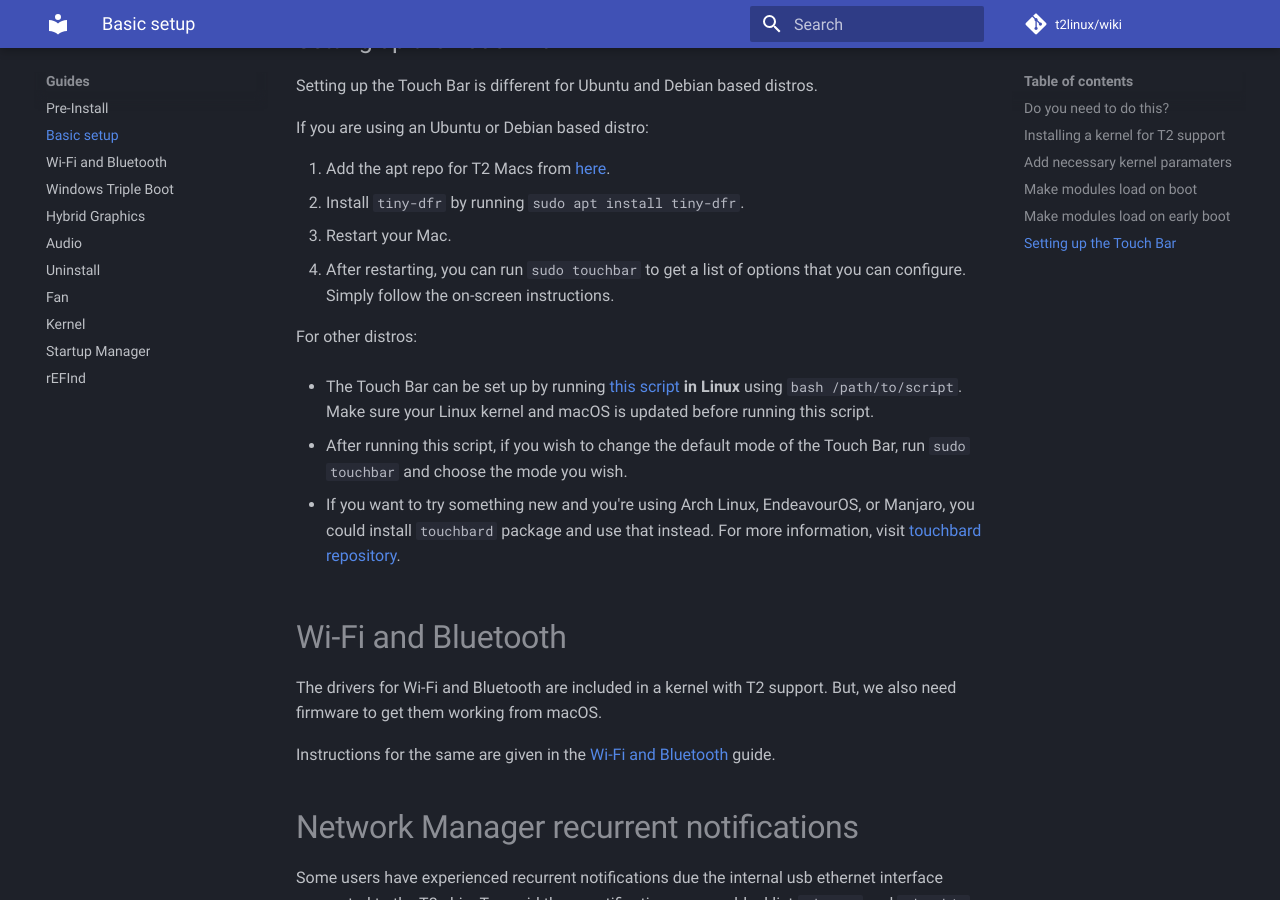
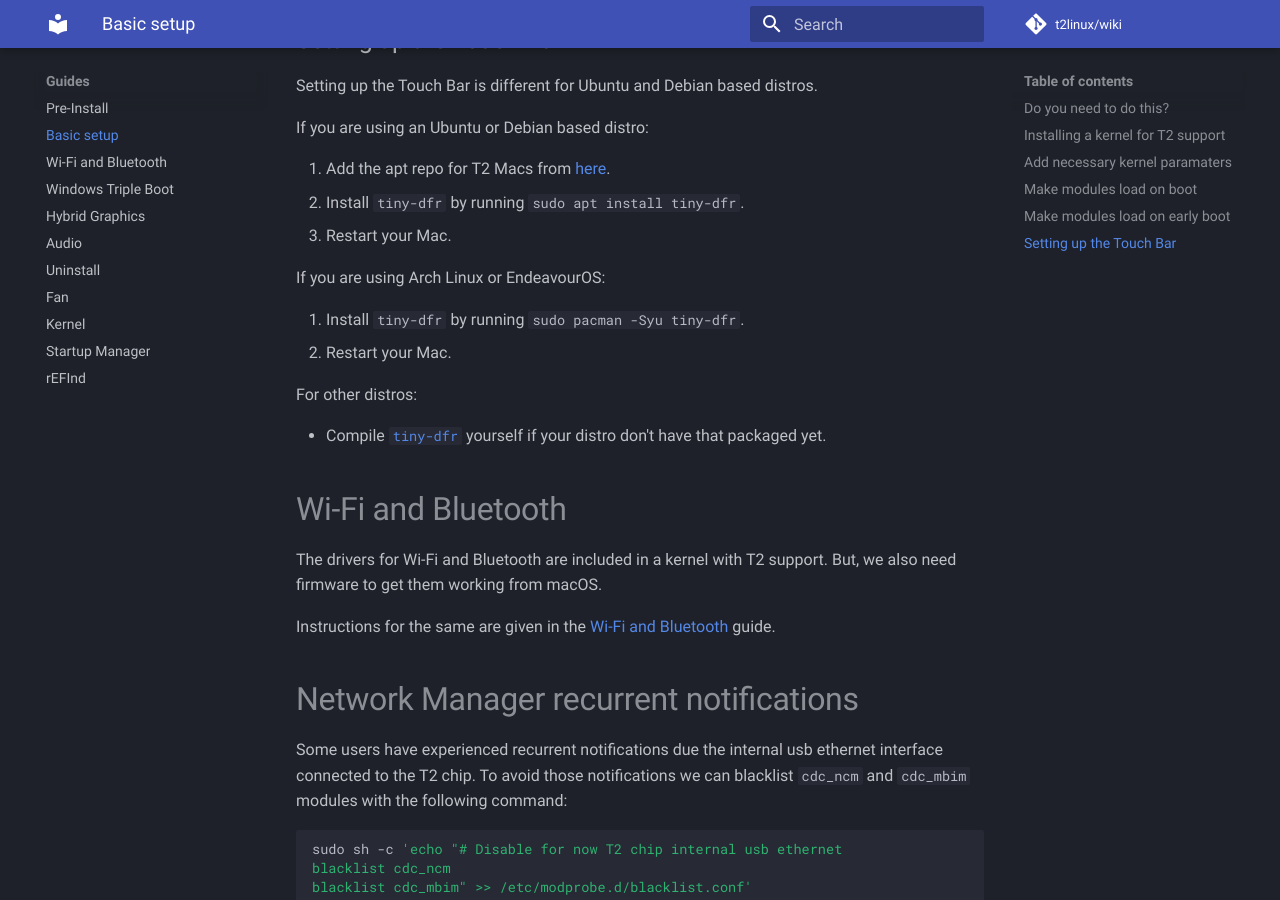
Before and after one commit to t2linux/wiki, an MkDocs documentation site: the page built from docs/guides/postinstall.md, in a window 1280 px wide and 900 px high, scrolled down 2761 px. Built offline with MkDocs 1.6.1 and Material for MkDocs 9.7.7, drawn with Linux system fonts in a browser that asks for light colours; comment, search, counter and statistics services are not loaded.

Commit message:
Update Touch Bar section

```diff
--- a/docs/guides/postinstall.md
+++ b/docs/guides/postinstall.md
@@ -97,15 +97,15 @@ If you are using an Ubuntu or Debian based distro:
   1. Add the apt repo for T2 Macs from [here](https://github.com/AdityaGarg8/t2-ubuntu-repo#apt-repository-for-t2-macs).
   2. Install `tiny-dfr` by running `sudo apt install tiny-dfr`.
   3. Restart your Mac.
-  4. After restarting, you can run `sudo touchbar` to get a list of options that you can configure. Simply follow the on-screen instructions.
+
+If you are using Arch Linux or EndeavourOS:
+
+  1. Install `tiny-dfr` by running `sudo pacman -Syu tiny-dfr`.
+  2. Restart your Mac.
 
 For other distros:
 
-- The Touch Bar can be set up by running [this script](../tools/touchbar.sh) **in Linux** using `bash /path/to/script`. Make sure your Linux kernel and macOS is updated before running this script.
-
-- After running this script, if you wish to change the default mode of the Touch Bar, run `sudo touchbar` and choose the mode you wish.
-
-- If you want to try something new and you're using Arch Linux, EndeavourOS, or Manjaro, you could install `touchbard` package and use that instead. For more information, visit [touchbard repository](https://github.com/NoaHimesaka1873/touchbard).
+- Compile [`tiny-dfr`](https://github.com/kekrby/tiny-dfr) yourself if your distro don't have that packaged yet.
 
 # Wi-Fi and Bluetooth
 
```
